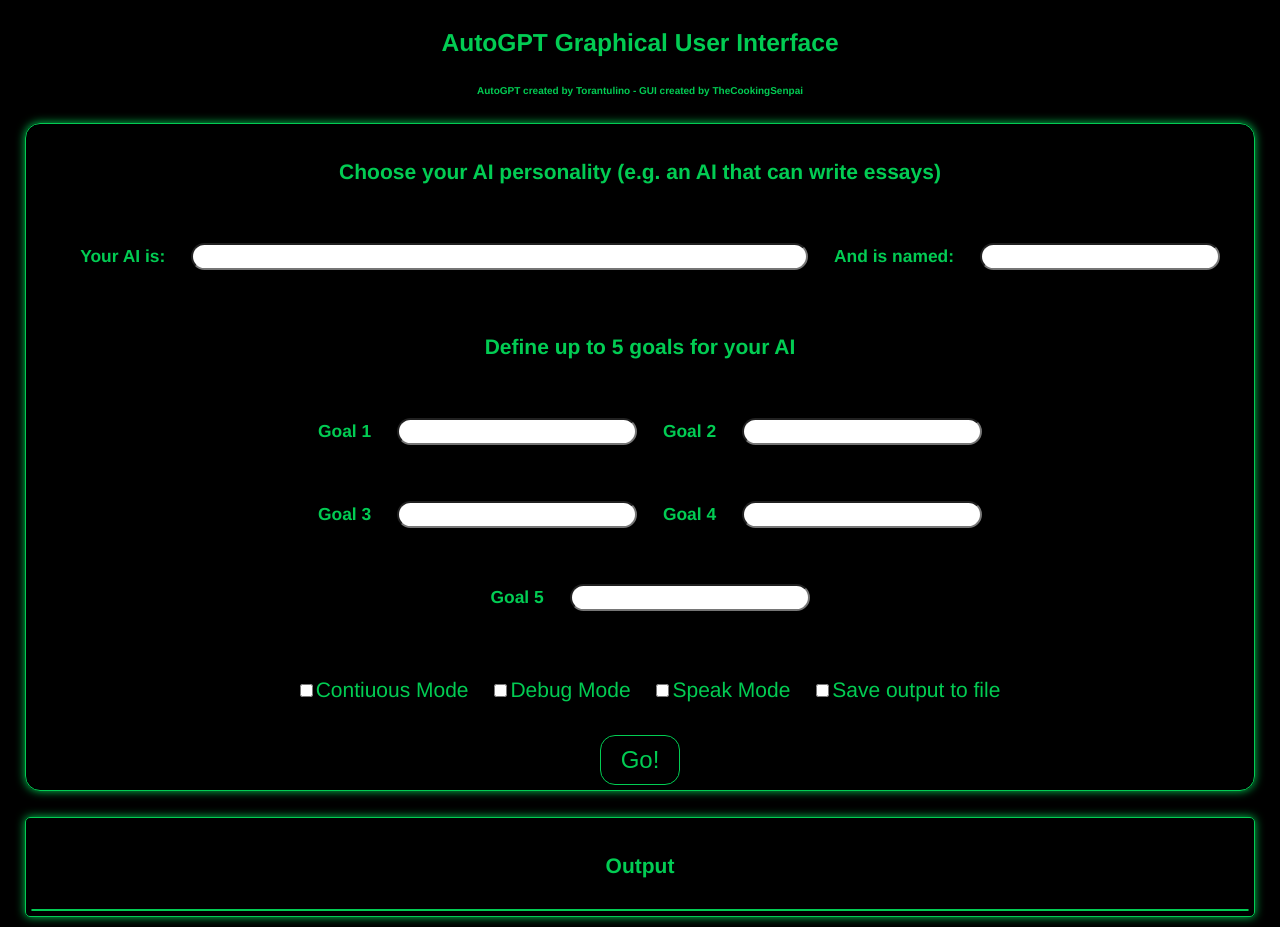
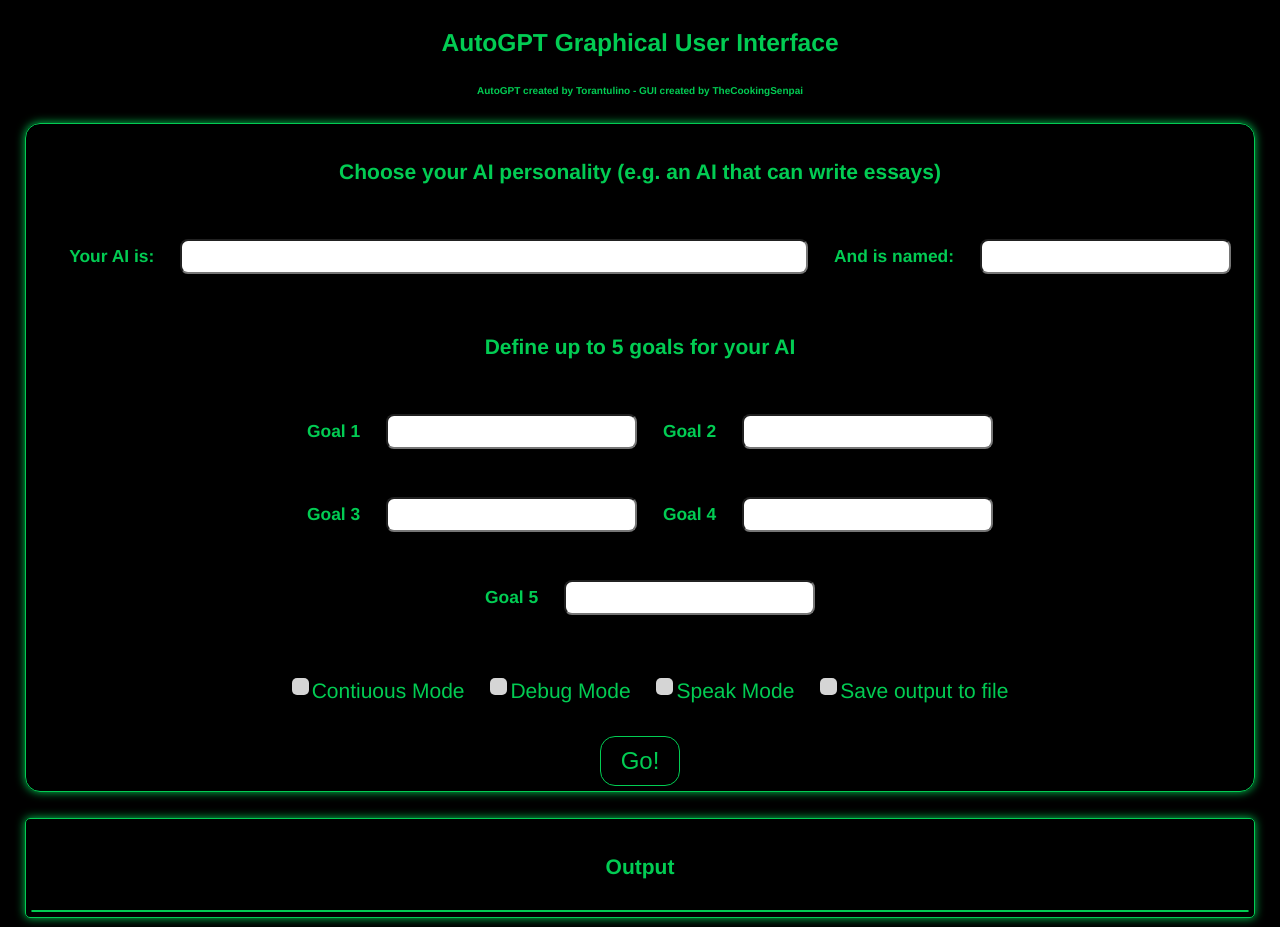
Before and after one commit to thecookingsenpai/autogpt-gui, an Electron app: page index.html in a window 1280 px wide. Drawn offline with Linux system fonts and the light colour scheme.

Commit message:
Made some visual changes

```diff
--- a/styles.css
+++ b/styles.css
@@ -12,19 +12,25 @@
 }
 
 input {
-    border-radius: 20px;
-    font-size: 18px;
+  border-radius: 8px;
+  font-size: 18px;
+  padding: 5px;
+  padding-left: 10px;
 }
+
 
 button {
     background-color: #000000;
     color: #02cc53;
     border: 1px solid #02cc53;
+    text-align: center;
     border-radius: 15px;
     font-size: 24px;
     padding: 10px;
     padding-left: 20px;
     padding-right: 20px;
+    transition: all 0.2s ease;
+
 }
 
 button:hover
@@ -68,6 +74,38 @@
     white-space: nowrap;
     overflow-x: auto;
 }
+
+input[type = "checkbox"]{
+    appearance: none;
+    -webkit-appearance: none;
+    height: 17px;
+    width: 17px;
+    background-color: #d5d5d5;
+    border-radius: 5px;
+    cursor: pointer;
+    align-items: center;
+    outline: none;
+    justify-content: center;
+}
+
+input[type="checkbox"]:after{
+    font-weight: 900;
+    content: "\f00c";
+    font-size: 50px;
+    color: white;
+    display: none;
+}
+
+input[type="checkbox"]:hover{
+    background-color: #a5a5a5;
+    cursor: pointer;
+}
+
+input[type="checkbox"]:checked{
+  background-color: #02cc53;
+
+}
+
 
 .sameline {
     display: inline-block;
```
